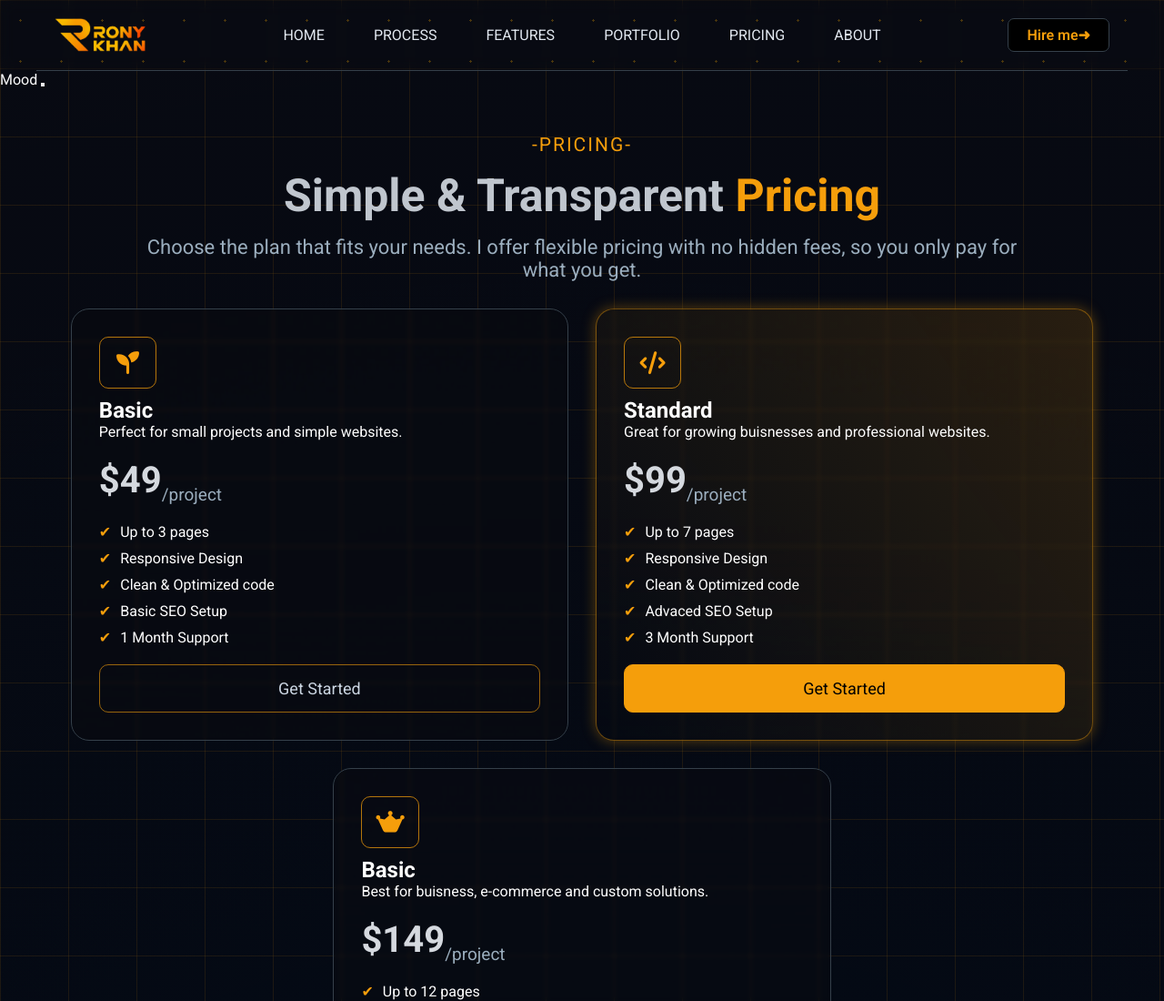
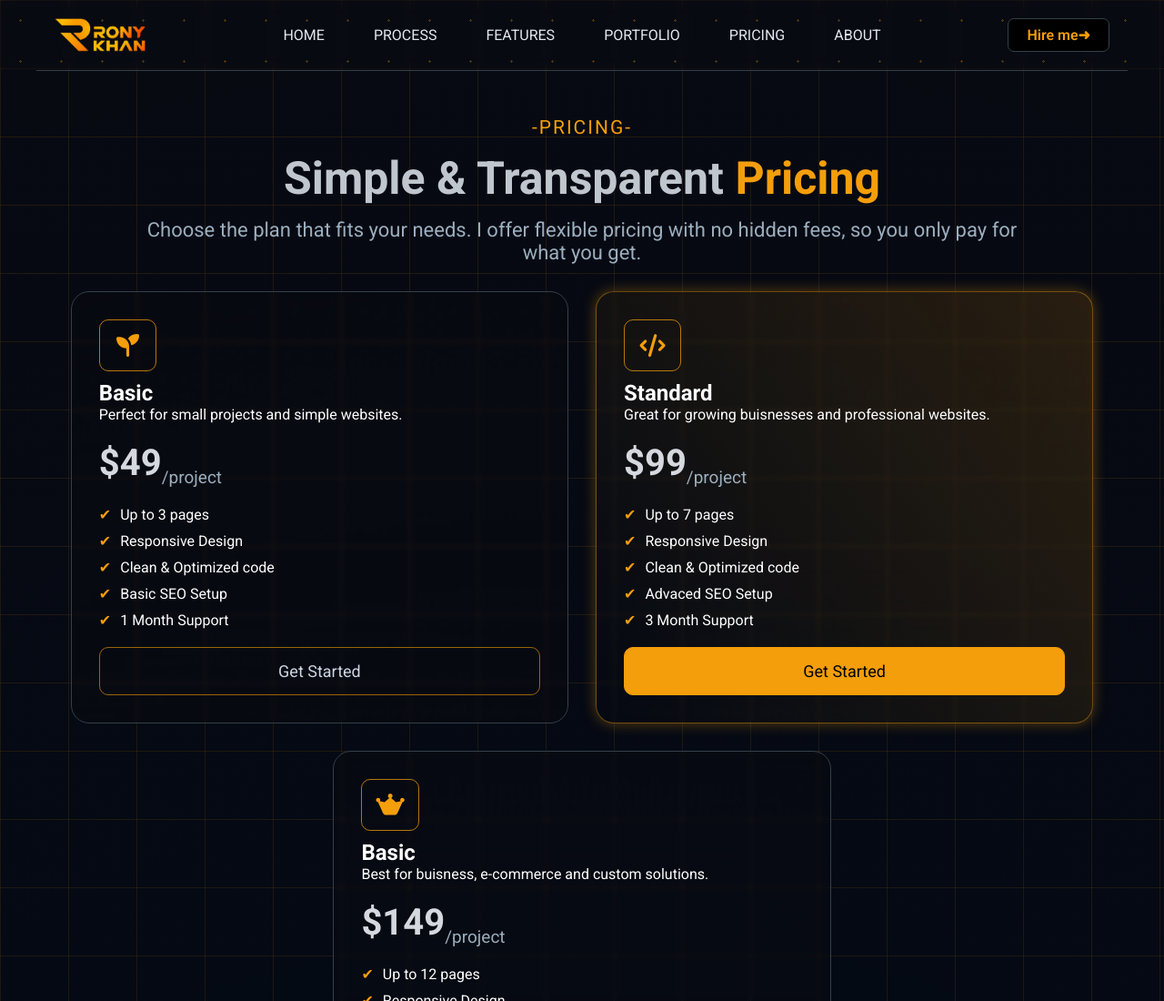
Before and after one commit to RonyTechWorld/My-Website, a plain HTML site: page pricing.html in a window 1280 px wide. Shown: the top 1100 px of the page at 91% size. Drawn offline with Linux system fonts and the light colour scheme.

Commit message:
Remove mood switcher and script reference
Removed mood switcher and script tag from pricing.html

```diff
--- a/pricing.html
+++ b/pricing.html
@@ -43,11 +43,6 @@
             </div>
         </nav>
     </header>
-
-<div class="mood-switcher">
-  <span class="mood-label">Mood</span>
-  <button id="themeToggle" type="button" aria-label="Toggle theme"></button>
-</div>
 
     <!-------------
 Pricing Section
@@ -622,8 +617,6 @@ Pricing Section
     </footer>
 
 
-    <script src="script.js"></script>
-
 
 
 </body>
```
